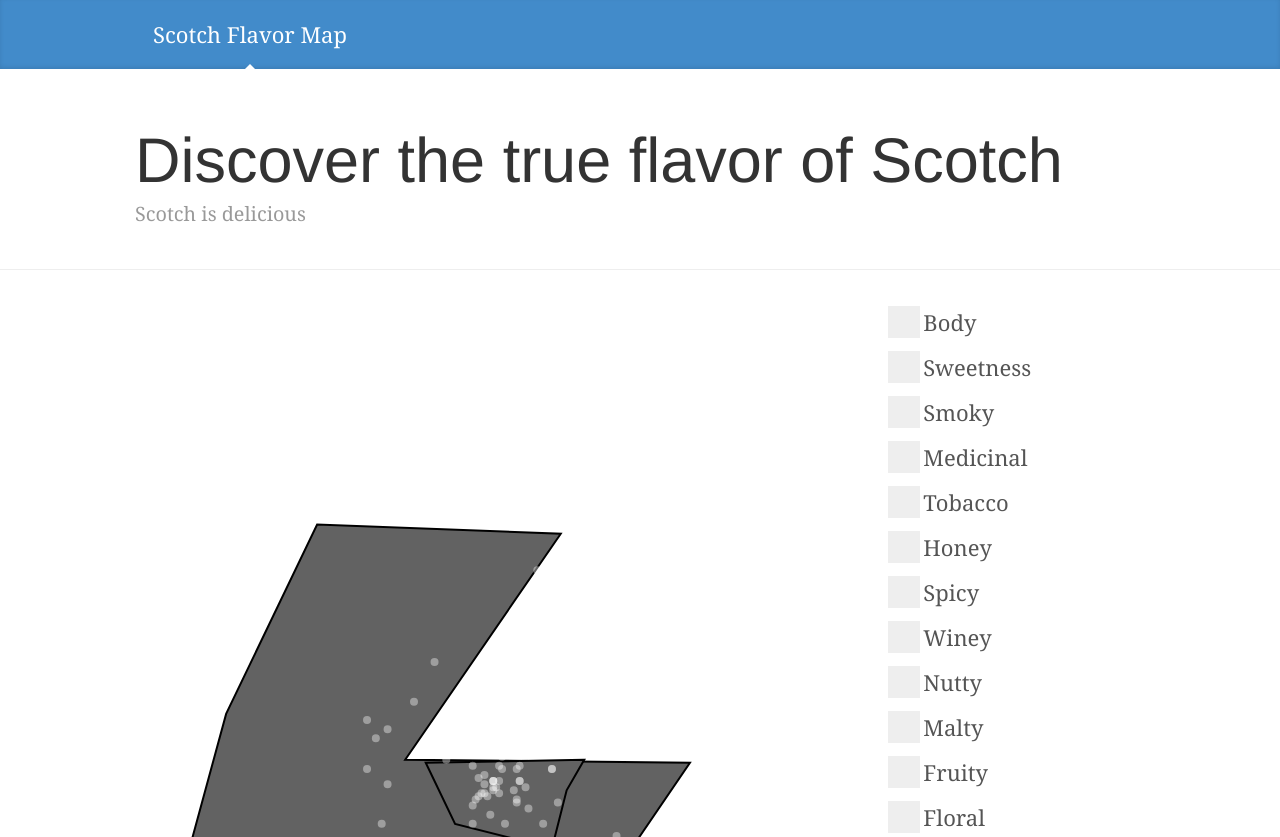
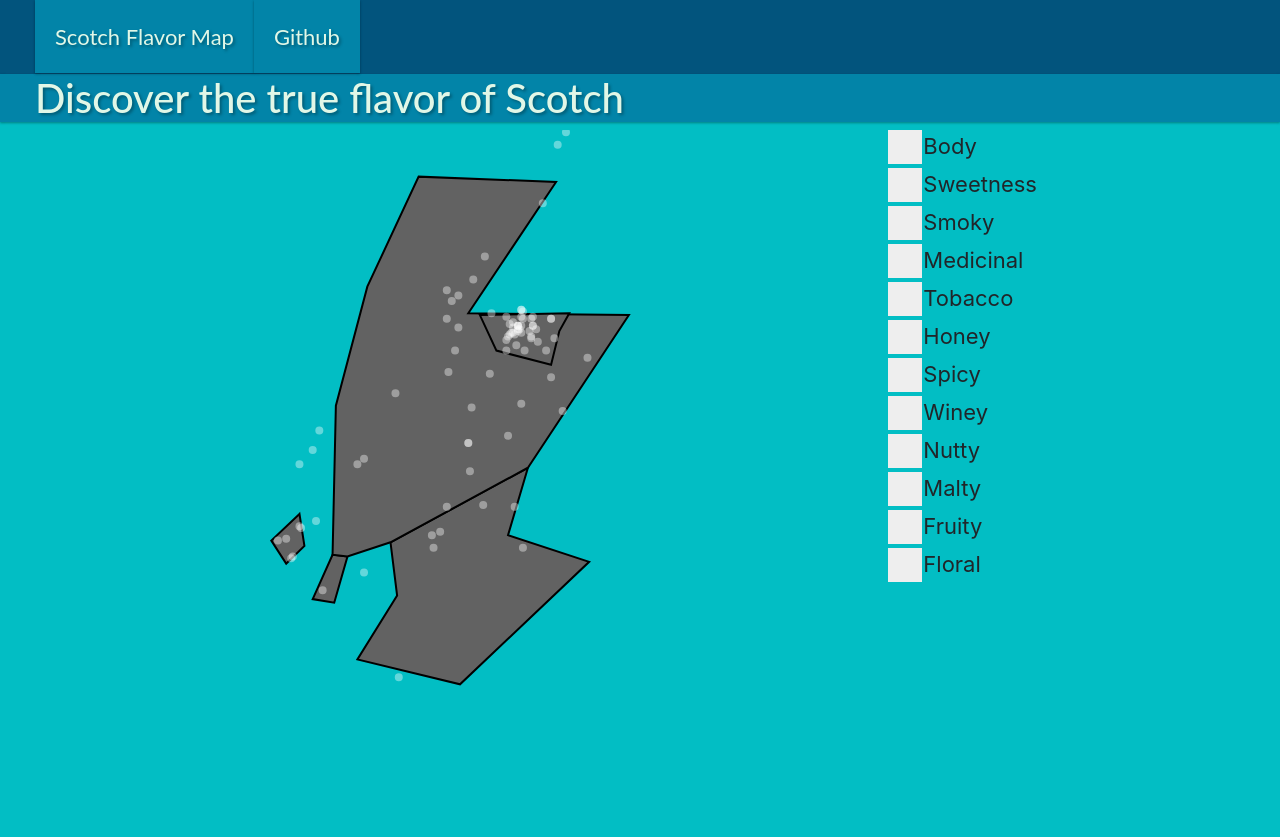
Before and after one commit to enjee/whiskyflavor, a plain HTML site: page index.html in a window 1280 px wide. Shown: the top 837 px of the page. Drawn offline with Linux system fonts and the light colour scheme.

Commit message:
Change layour abit

```diff
--- a/css/blog.css
+++ /dev/null
@@ -1,175 +0,0 @@
-/*
- * Globals
- */
-
-@media (min-width: 48em) {
-  html {
-    font-size: 18px;
-  }
-}
-
-body {
-  font-family: Georgia, "Times New Roman", Times, serif;
-  color: #555;
-}
-
-h1,
-.h1,
-h2,
-.h2,
-h3,
-.h3,
-h4,
-.h4,
-h5,
-.h5,
-h6,
-.h6 {
-  font-family: "Helvetica Neue", Helvetica, Arial, sans-serif;
-  font-weight: 400;
-  color: #333;
-}
-
-
-/*
- * Override Bootstrap's default container.
- */
-
-.container {
-  max-width: 60rem;
-}
-
-
-/*
- * Masthead for nav
- */
-
-.blog-masthead {
-  margin-bottom: 3rem;
-  background-color: #428bca;
-  box-shadow: inset 0 -.1rem .25rem rgba(0,0,0,.1);
-}
-
-/* Nav links */
-.nav-link {
-  position: relative;
-  padding: 1rem;
-  font-weight: 500;
-  color: #cdddeb;
-}
-.nav-link:hover,
-.nav-link:focus {
-  color: #fff;
-  background-color: transparent;
-}
-
-/* Active state gets a caret at the bottom */
-.nav-link.active {
-  color: #fff;
-}
-.nav-link.active::after {
-  position: absolute;
-  bottom: 0;
-  left: 50%;
-  width: 0;
-  height: 0;
-  margin-left: -.3rem;
-  vertical-align: middle;
-  content: "";
-  border-right: .3rem solid transparent;
-  border-bottom: .3rem solid;
-  border-left: .3rem solid transparent;
-}
-
-
-/*
- * Blog name and description
- */
-
-.blog-header {
-  padding-bottom: 1.25rem;
-  margin-bottom: 2rem;
-  border-bottom: .05rem solid #eee;
-}
-.blog-title {
-  margin-bottom: 0;
-  font-size: 2rem;
-  font-weight: 400;
-}
-.blog-description {
-  font-size: 1.1rem;
-  color: #999;
-}
-
-@media (min-width: 40em) {
-  .blog-title {
-    font-size: 3.5rem;
-  }
-}
-
-
-/*
- * Main column and sidebar layout
- */
-
-/* Sidebar modules for boxing content */
-.sidebar-module {
-  padding: 1rem;
-}
-.sidebar-module-inset {
-  padding: 1rem;
-  background-color: #f5f5f5;
-  border-radius: .25rem;
-}
-.sidebar-module-inset p:last-child,
-.sidebar-module-inset ul:last-child,
-.sidebar-module-inset ol:last-child {
-  margin-bottom: 0;
-}
-
-
-/* Pagination */
-.blog-pagination {
-  margin-bottom: 4rem;
-}
-.blog-pagination > .btn {
-  border-radius: 2rem;
-}
-
-
-/*
- * Blog posts
- */
-
-.blog-post {
-  margin-bottom: 4rem;
-}
-.blog-post-title {
-  margin-bottom: .25rem;
-  font-size: 2.5rem;
-}
-.blog-post-meta {
-  margin-bottom: 1.25rem;
-  color: #999;
-}
-
-
-/*
- * Footer
- */
-
-.blog-footer {
-  padding: 2.5rem 0;
-  color: #999;
-  text-align: center;
-  background-color: #f9f9f9;
-  border-top: .05rem solid #e5e5e5;
-}
-.blog-footer p:last-child {
-  margin-bottom: 0;
-}
-
-main {
-  margin: 0 !important;
-  padding: 0 !important;
-}
--- a/css/scotch-map.css
+++ b/css/scotch-map.css
@@ -32,8 +32,8 @@ polygon {
     position: absolute;
     top: 0;
     left: 0;
-    height: 32px;
-    width: 32px;
+    height: 34px;
+    width: 34px;
     background-color: #eee;
 }
 
@@ -44,7 +44,7 @@ polygon {
 
 /* When the checkbox is checked, add a blue background */
 .container input:checked ~ .checkmark {
-    background-color: #2196F3;
+    background-color: #02BEC4;
 }
 
 /* Create the checkmark/indicator (hidden when not checked) */
@@ -78,6 +78,60 @@ main {
     max-width: 100% !important;
 }
 
+body {
+
+    background-color: #02BEC4;
+}
+
 circle {
     mix-blend-mode: screen;
 }
+
+.blog-header {
+    background-color: #0284A8;
+    color: #E1F7E7;
+    font-family: Lato;
+    text-shadow: 2px 2px 3px rgba(0,0,0,0.3);
+    padding: 0px;
+    margin: 0;
+    box-shadow: 0 1px 3px rgba(0,0,0,0.12), 0 1px 2px rgba(0,0,0,0.24);
+    cursor: default !important;
+}
+
+.blog-title {
+    cursor: default !important;
+}
+
+.blog-masthead {
+    background-color: #02547D;
+    padding: 0;
+    margin: 0;
+    padding-bottom: 1px;
+    box-shadow: 0 1px 3px rgba(0,0,0,0.12), 0 1px 2px rgba(0,0,0,0.24);
+}
+body > header > div.blog-masthead > div > nav > a {
+    color: #E1F7E7;
+    font-family: Lato;
+    text-shadow: 2px 2px 3px rgba(0,0,0,0.3);
+    padding: 20px;
+    background-color: #0284A8;
+    box-shadow: 0 1px 3px rgba(0,0,0,0.12), 0 1px 2px rgba(0,0,0,0.24);
+}
+
+
+.container {
+    pagging: 0;
+    margin: 0;
+}
+
+label.container {
+    margin-bottom: 5px;
+}
+
+.btn-git {
+    color: #E1F7E7;
+    font-family: Lato;
+    font-size: 26px;
+    text-shadow: 2px 2px 3px rgba(0,0,0,0.3);
+    margin-top: 100px;
+}
--- a/index.html
+++ b/index.html
@@ -10,13 +10,12 @@
     <meta name="author" content="Niels Jan van de Pol">
     <link rel="icon" href="http://getbootstrap.com/favicon.ico">
 
-    <title>Scotch Flavor Map</title>
+    <title>SCOTCH FLAVOR MAP</title>
 
     <!-- Bootstrap core CSS -->
     <link href="css/bootstrap.css" rel="stylesheet">
 
     <!-- Custom styles for this template -->
-    <link href="css/blog.css" rel="stylesheet">
     <link href="css/scotch-map.css" rel="stylesheet">
 </head>
 
@@ -27,6 +26,7 @@
         <div class="container">
             <nav class="nav">
                 <a class="nav-link active" href="index.html">Scotch Flavor Map</a>
+                <a class="nav-link active" href="github.html">Github</a>
             </nav>
         </div>
     </div>
@@ -34,19 +34,18 @@
     <div class="blog-header">
         <div class="container">
             <h1 class="blog-title">Discover the true flavor of Scotch</h1>
-            <p class="lead blog-description">Scotch is delicious</p>
         </div>
     </div>
 </header>
 
 <main role="main" class="container">
     <div class="row">
-        <div class="col-sm-8">
+        <div class="col-sm-6 offset-2">
 
                 <div id="scmap"></div>
 
         </div>
-        <div class="col-sm-4">
+        <div class="col-sm-2">
 
             <div class="col-sm-12">
                 <label class="container">
--- a/js/scotch-map.js
+++ b/js/scotch-map.js
@@ -77,8 +77,8 @@ function scaleMap() {
         d3.select("svg").remove();
     }
     margin = {top: 20, right: 20, bottom: 30, left: 50},
-        width = $(window).width() * 0.667 - margin.left - margin.right,
-        height = $(window).width() * 1.325 * 0.667 - margin.top - margin.bottom;
+        width = $(window).width() * 0.4 - margin.left - margin.right,
+        height = $(window).width() * 1.325 * 0.4 - margin.top - margin.bottom;
 
     svg = d3.select("#scmap").append("svg")
         .attr("width", width + margin.left + margin.right)
@@ -104,7 +104,7 @@ function drawMap() {
             .enter().append("polygon")
             .attr("points", function (d) {
                 return d.points.map(function (d) {
-                    return [x(d.x - 50), y(d.y)].join(",");
+                    return [x(d.x - 50), y(d.y - 50)].join(",");
                 }).join(" ");
             })
             .attr("stroke", "black")
@@ -141,7 +141,7 @@ function drawDistilleries() {
                 return x(d.x - 50);
             })
             .attr('cy', function (d) {
-                return y(d.y);
+                return y(d.y - 50);
             })
             .on('mouseenter', function (d, i) {
                 d3.select(this).style('fill', "#00b300");
@@ -176,13 +176,13 @@ function drawFlavors(flavor) {
             .attr('fill', color)
             .attr('fill-opacity', function(d) {
                 console.log(0.25 * eval("d." + flavor))
-                return 0.5 * eval("d." + flavor);
+                return 0.4 * eval("d." + flavor);
             })
             .attr('cx', function (d) {
                 return x(d.x - 50);
             })
             .attr('cy', function (d) {
-                return y(d.y);
+                return y(d.y - 50);
             })
             .on('mouseenter', function (d, i) {
                 tooltip.style("visibility", "visible");
```
Also changed, not shown: github.html (added, +63 -0 lines).
